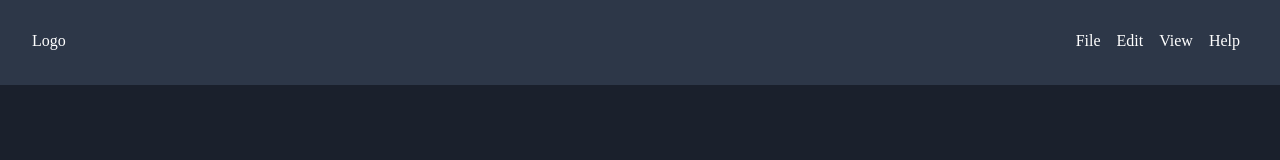
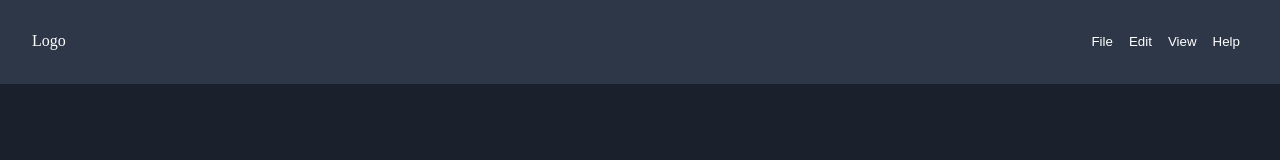
Before and after one commit to willbell71/Menu, a React app in the folder menu-reactts/: page / in a window 1280 px wide. Shown: the top 160 px of the page. Built offline with nearby package versions, Linux system fonts and the light colour scheme; the HTML template or start-up script is replaced by a standard one.

Commit message:
Feature: used button elements to support keyboard

```diff
--- a/menu-reactts/src/nav-bar/menu-bar/menu/menu-options/menu-options.tsx
+++ b/menu-reactts/src/nav-bar/menu-bar/menu/menu-options/menu-options.tsx
@@ -24,10 +24,13 @@ export class MenuOptions extends React.Component<TProps> {
       <ul className="menu-options">
         {this.props.options.map((option: TMenuOption): JSX.Element => (
           <li
-            className="menu-options__option"
             key={ option.title }
           >
-            { option.title }
+            <button
+              className="menu-options__option-button"
+            >
+              { option.title }
+            </button>
           </li>
         ))}
       </ul>
--- a/menu-reactts/src/nav-bar/menu-bar/menu/menu-options/styles.scss
+++ b/menu-reactts/src/nav-bar/menu-bar/menu/menu-options/styles.scss
@@ -3,7 +3,7 @@
   top: 32px;
 }
 
-.menu-options__option {
+.menu-options__option-button {
   background-color: white;
   border-bottom: 1px solid #ddd;
   color: black;
@@ -12,7 +12,8 @@
   padding: 16px 8px;
   transition-duration: 300ms;
 
-  &:hover {
+  &:hover,
+  &:focus {
     background-color: #ddd;
   }
 }
--- a/menu-reactts/src/nav-bar/menu-bar/menu/menu.tsx
+++ b/menu-reactts/src/nav-bar/menu-bar/menu/menu.tsx
@@ -37,11 +37,16 @@ export class Menu extends React.Component<TProps> {
       <li
         className="menu"
         key={ this.props.menu.title }
-        onClick={ this.toggle }
-      >{ this.props.menu.title }
-        {this.props.open && <MenuOptions
-          options={ this.props.menu.options }
-        />}
+      >
+        <button
+          className="menu__button"
+          onClick={ this.toggle }
+          >
+          { this.props.menu.title }
+          {this.props.open && <MenuOptions
+            options={ this.props.menu.options }
+          />}
+        </button>
       </li>
     );
   }
--- a/menu-reactts/src/nav-bar/menu-bar/menu/styles.scss
+++ b/menu-reactts/src/nav-bar/menu-bar/menu/styles.scss
@@ -1,13 +1,18 @@
 .menu {
+  display: inline-block;
+  position: relative;
+  transition-duration: 300ms;
+}
+
+.menu__button {
   border-bottom: 3px solid transparent;
   cursor: pointer;
-  display: inline-block;
+  color: white;
   padding: 0 8px;
-  position: relative;
-  transition-duration: 300ms;
   user-select: none;
 
-  &:hover {
+  &:hover,
+  &:focus {
     border-bottom: 3px solid white;
   }
 }
--- a/menu-reactts/src/styles.scss
+++ b/menu-reactts/src/styles.scss
@@ -19,3 +19,10 @@ body {
 ul {
   list-style: none;
 }
+
+button {
+  appearance: none;
+  background: inherit;
+  border: none;
+  outline: none;
+}
```
